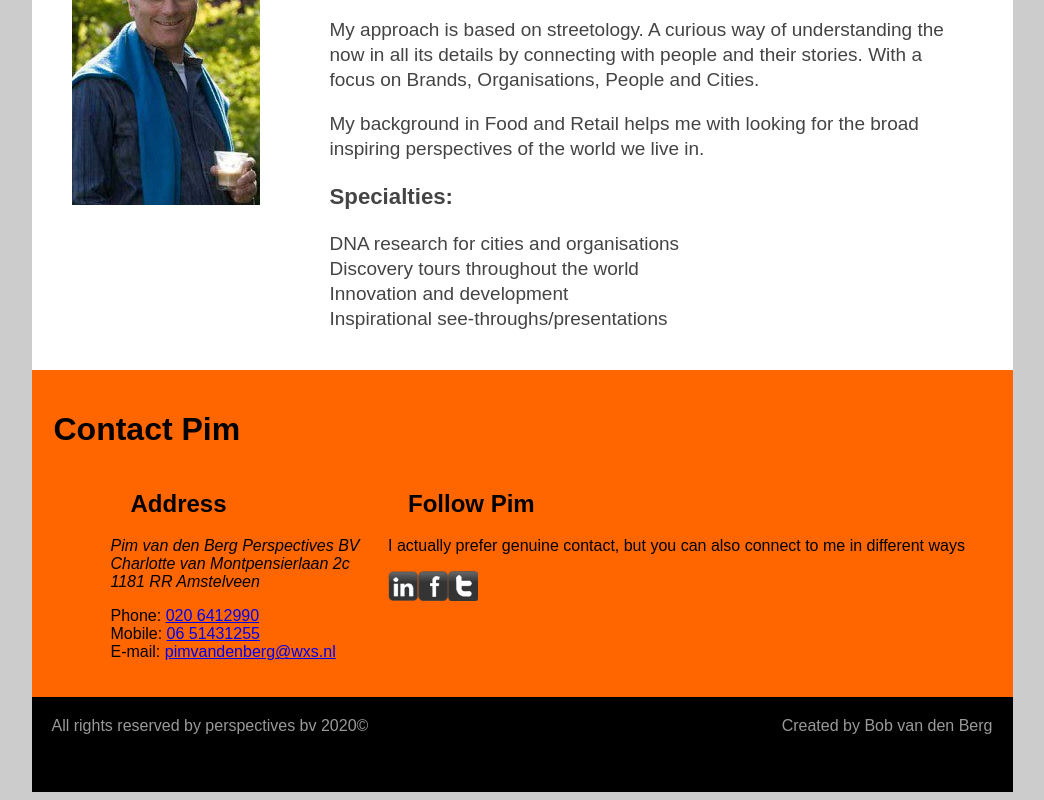
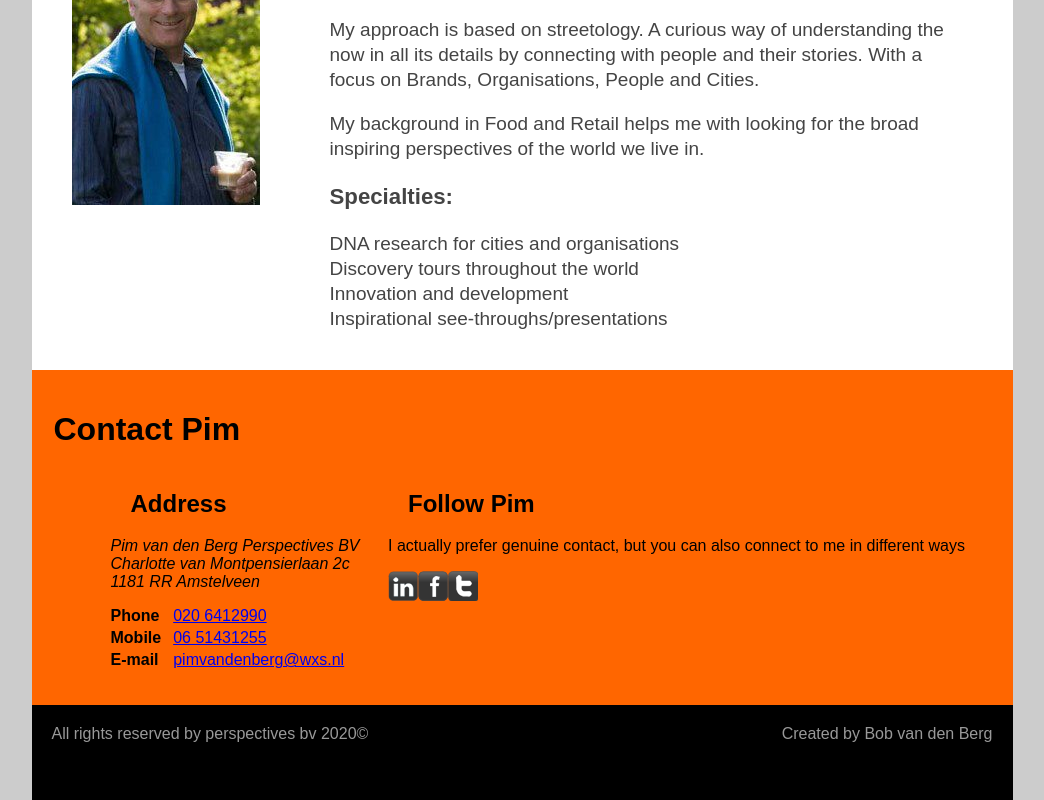
Before and after one commit to bobberg/website-pim, a React (Vite) app: page / in a window 1280 px wide. Shown: the part 4258-5058 px from the top of the page, without its empty margins (118-1162 px from the left). Built offline with nearby package versions, Linux system fonts and the light colour scheme.

Commit message:
fix website app name and contact styling

```diff
--- a/package.json
+++ b/package.json
@@ -1,5 +1,5 @@
 {
-  "name": "my-app",
+  "name": "pim-van-den-berg-perspectives",
   "version": "0.1.0",
   "private": true,
   "dependencies": {
--- a/src/components/Contact.tsx
+++ b/src/components/Contact.tsx
@@ -18,14 +18,14 @@ const Contact = () => {
             <br />
             1181 RR Amstelveen
           </address>
-          <p>
-            Phone: <a href="tel:0206412990">020 6412990</a>
-            <br />
-            Mobile: <a href="tel:0651431255">06 51431255</a>
-            <br />
-            E-mail:{" "}
-            <a href="mailto:pimvandenberg@wxs.nl">pimvandenberg@wxs.nl</a>
-          </p>
+          <dl className="contact-details">
+            <dt>Phone</dt>
+            <dd><a href="tel:0206412990">020 6412990</a></dd>
+            <dt>Mobile</dt>
+            <dd><a href="tel:0651431255">06 51431255</a></dd>
+            <dt>E-mail</dt>
+            <dd><a href="mailto:pimvandenberg@wxs.nl">pimvandenberg@wxs.nl</a></dd>
+          </dl>
         </div>
 
         <div>
--- a/src/css/App.css
+++ b/src/css/App.css
@@ -217,6 +217,17 @@ h2 {
 }
 .contact-form {
 }
+.contact-details {
+  display: grid;
+  grid-template-columns: auto 1fr;
+  gap: 4px 12px;
+}
+.contact-details dt {
+  font-weight: bold;
+}
+.contact-details dd {
+  margin: 0;
+}
 .footer {
   background-color: #000;
   height: 95px;
```
